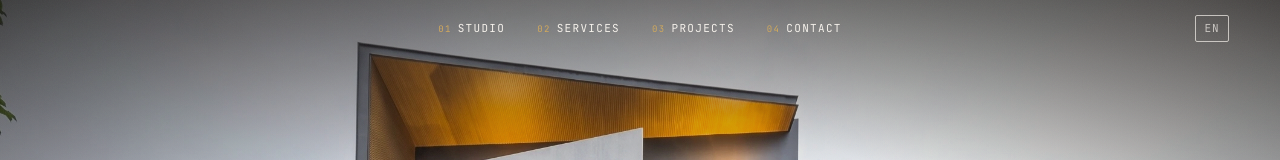
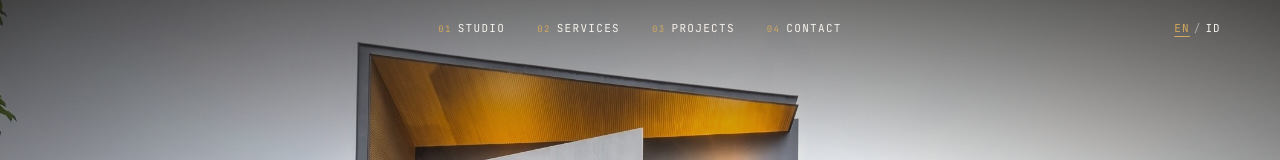
Before and after one commit to elvanrafif/RH-LANDING, a React (Vite) app: page / in a window 1280 px wide. Shown: the top 160 px of the page. Built offline with nearby package versions, Linux system fonts and the light colour scheme; no server answers.

Commit message:
style(nav): refine language toggle

```diff
--- a/src/features/layout/Nav.css
+++ b/src/features/layout/Nav.css
@@ -39,17 +39,25 @@
 
 .nav__lang {
   background: none;
-  border: 1px solid currentColor;
+  border: none;
   color: inherit;
   cursor: pointer;
   font-family: var(--font-mono);
   font-size: 11px;
   letter-spacing: .1em;
-  opacity: .7;
+  opacity: 1;
   padding: 4px 8px;
-  border-radius: 2px;
   transition: opacity .2s;
 }
+.nav__lang span { transition: color .2s, opacity .2s; }
+.nav__lang .is-active {
+  color: var(--accent);
+  opacity: 1;
+  text-decoration: underline;
+  text-decoration-thickness: 1px;
+  text-underline-offset: 4px;
+}
+.nav__lang-separator { margin-inline: 4px; opacity: .5; }
 .nav__lang:hover { opacity: 1; }
 
 .nav__logo {
--- a/src/features/layout/Nav.tsx
+++ b/src/features/layout/Nav.tsx
@@ -93,7 +93,9 @@ export const Nav: React.FC<NavProps> = ({ onNav, heroVersion }) => {
               onClick={toggleLang}
               aria-label="Toggle language"
             >
-              {i18n.language === 'id' ? 'ID' : 'EN'}
+              <span className={i18n.language === 'en' ? 'is-active' : ''}>EN</span>
+              <span className="nav__lang-separator">/</span>
+              <span className={i18n.language === 'id' ? 'is-active' : ''}>ID</span>
             </button>
             <button
               className="nav__toggle"
```
